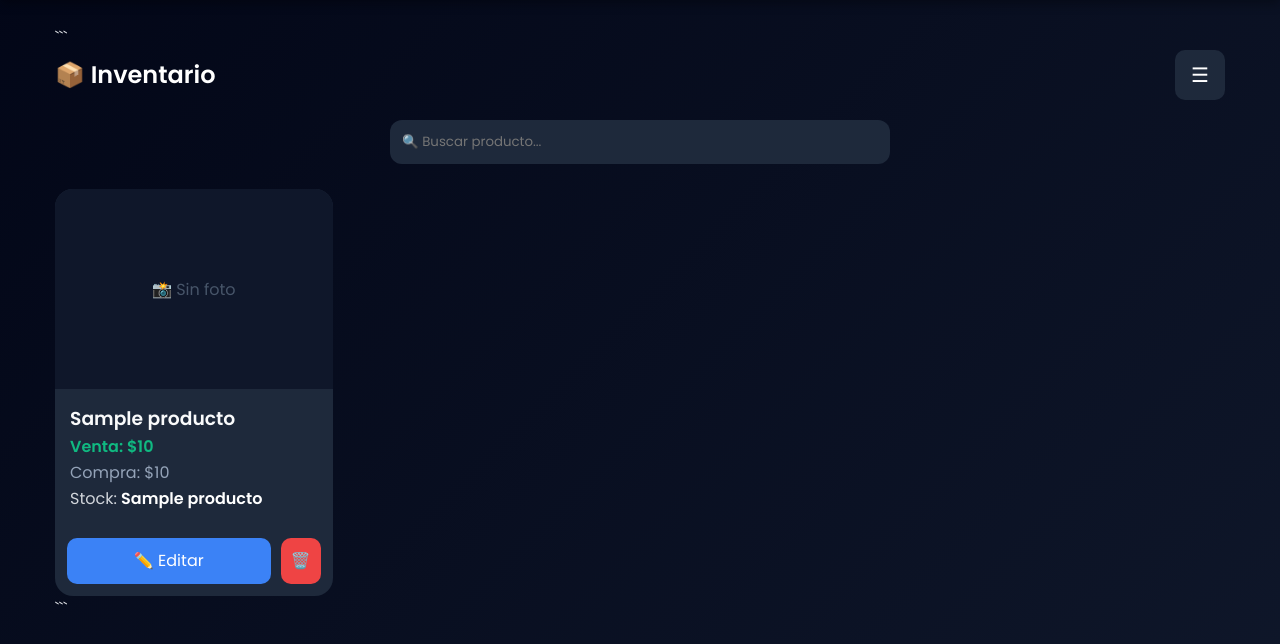
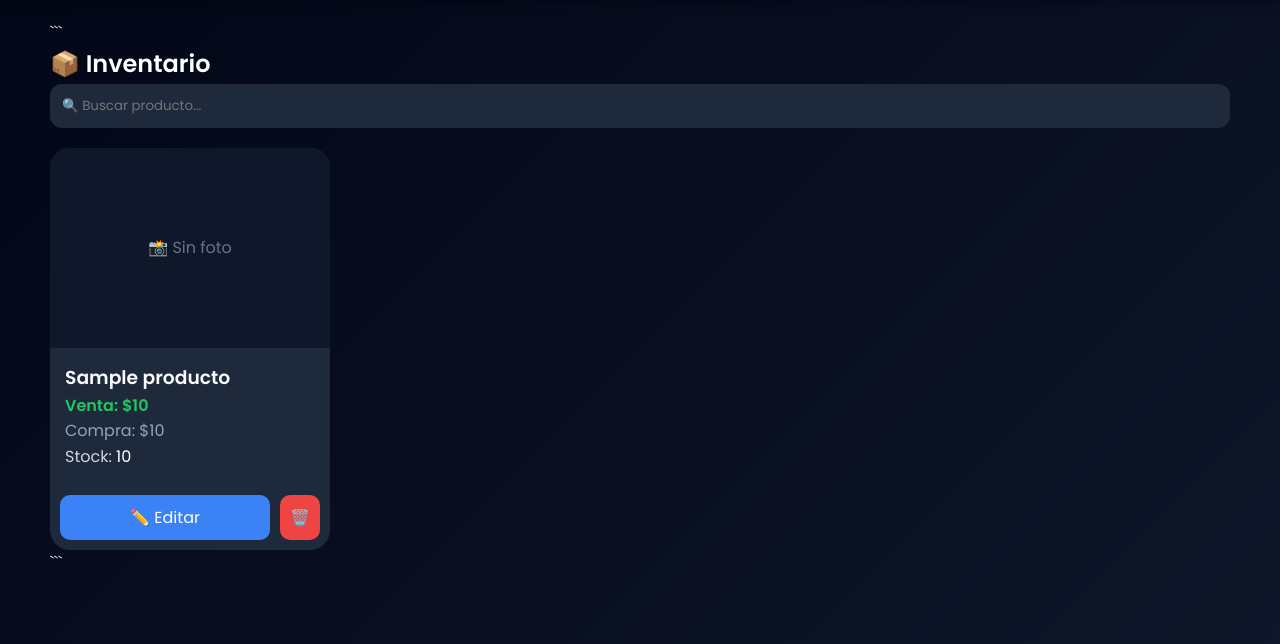
Before and after one commit to carlosarturoyepescelon11-boop/Yepesstore, a Flask app: template templates/index.html in a window 1280 px wide. Shown: the part 59-703 px from the top of the page. Run offline with Flask 3, Linux system fonts and the light colour scheme; the template is opened without the code that fills it: most values are stand-ins (such as "Sample title", 1, 10 or a date in 2020).

Commit message:
Update index.html

````diff
--- a/templates/index.html
+++ b/templates/index.html
@@ -2,79 +2,62 @@
 
 {% block content %}
 
-<div class="container" style="padding: 15px; max-width: 1200px; margin:auto;">
+<div class="container" style="padding: 10px;">
 
 ```
-<div style="display:flex; justify-content:space-between; align-items:center; margin-bottom: 20px;">
-    <h2 style="color: white;">📦 Inventario</h2>
+<h2 style="color: white;">📦 Inventario</h2>
 
-    <div style="position: relative;">
-        <button onclick="toggleMenu()" style="font-size: 20px; background: #1e293b; color: white; border:none; padding:10px 16px; border-radius:10px;">☰</button>
-
-        <div id="menu" style="display:none; position:absolute; right:0; top:50px; background:#1e293b; border-radius:10px; padding:10px; min-width:180px;">
-            <a href="/ventas" style="display:block; color:white; padding:10px;">🏠 Inicio</a>
-            <a href="/index" style="display:block; color:white; padding:10px;">📦 Inventario</a>
-            <a href="/dashboard" style="display:block; color:white; padding:10px;">📊 Dashboard</a>
-            <a href="/inversion" style="display:block; color:white; padding:10px;">💸 Inversión</a>
-            <a href="/caja" style="display:block; color:white; padding:10px;">💰 Caja</a>
-            <a href="/historial_caja" style="display:block; color:white; padding:10px;">📊 Historial Caja</a>
-            <a href="{{ url_for('logout') }}" style="display:block; color:#ff6b6b; padding:10px;">🚪 Salir</a>
-        </div>
-    </div>
+<div style="margin-bottom: 20px;">
+    <input type="text" id="buscador" placeholder="🔍 Buscar producto..."
+           style="width: 100%; padding:12px; border-radius:12px; border:none; background: #1e293b; color: white;">
 </div>
 
-<div style="margin-bottom: 25px; display:flex; justify-content:center;">
-    <input type="text" id="buscador" placeholder="🔍 Buscar producto..."
-           style="width: 90%; max-width:500px; padding:12px; border-radius:12px; border:none; background: #1e293b; color: white;">
-</div>
-
-<div id="gridProductos" style="display:grid; grid-template-columns:repeat(auto-fill,minmax(260px,1fr)); gap:20px;">
+<div style="display:grid; grid-template-columns:repeat(auto-fill,minmax(250px,1fr)); gap:20px;">
 
     {% for p in productos %}
-    <div class="card-producto" data-nombre="{{ p[1]|lower }}"
-         style="background:#1e293b; border-radius:18px; overflow:hidden;">
+    <div style="background:#1e293b; border-radius:20px; overflow:hidden;">
 
-        <!-- IMAGEN (CORREGIDO) -->
+        <!-- IMAGEN -->
         <div style="height:200px; background:#0f172a; display:flex; align-items:center; justify-content:center;">
-            {% if p[6] %}
-                <img src="{{ url_for('static', filename='uploads/' ~ p[6]) }}"
+            {% if p["imagen"] %}
+                <img src="{{ url_for('static', filename='uploads/' ~ p['imagen']) }}"
                      style="width:100%; height:100%; object-fit:cover;">
             {% else %}
-                <div style="color:#475569;">
-                    📸 Sin foto
-                </div>
+                <div style="color:#64748b;">📸 Sin foto</div>
             {% endif %}
         </div>
 
         <!-- INFO -->
         <div style="padding:15px; color:white;">
-            <h3>{{ p[1] }}</h3>
 
-            <p style="color:#10b981; font-weight:bold;">
-                Venta: ${{ "{:,.0f}".format(p[4]).replace(',', '.') }}
+            <h3>{{ p["nombre"] }}</h3>
+
+            <p style="color:#22c55e; font-weight:bold;">
+                Venta: ${{ "{:,.0f}".format(p["precio_venta"]).replace(',', '.') }}
             </p>
 
             <p style="color:#94a3b8;">
-                Compra: ${{ "{:,.0f}".format(p[3]).replace(',', '.') }}
+                Compra: ${{ "{:,.0f}".format(p["precio_compra"]).replace(',', '.') }}
             </p>
 
-            <!-- STOCK (CORREGIDO) -->
             <p>
                 Stock:
-                <strong style="color: {% if p[7]|int <= 3 %}red{% else %}white{% endif %};">
-                    {{ p[7] }}
-                </strong>
+                <span style="color: {% if p['stock'] <= 3 %}red{% else %}white{% endif %};">
+                    {{ p["stock"] }}
+                </span>
             </p>
+
         </div>
 
-        <div style="padding:12px; display:flex; gap:10px;">
-            <a href="{{ url_for('editar', id=p[0]) }}"
+        <!-- BOTONES -->
+        <div style="display:flex; gap:10px; padding:10px;">
+            <a href="{{ url_for('editar', id=p['id']) }}"
                style="flex:1; background:#3b82f6; color:white; text-align:center; padding:10px; border-radius:10px;">
                ✏️ Editar
             </a>
 
-            <a href="{{ url_for('eliminar', id=p[0]) }}"
-               style="background:#ef4444; color:white; padding:10px; border-radius:10px;">
+            <a href="{{ url_for('eliminar', id=p['id']) }}"
+               style="background:#ef4444; padding:10px; border-radius:10px;">
                🗑️
             </a>
         </div>
@@ -86,22 +69,4 @@
 ```
 
 </div>
-
-<script>
-function toggleMenu() {
-    const menu = document.getElementById("menu");
-    menu.style.display = (menu.style.display === "block") ? "none" : "block";
-}
-
-document.getElementById("buscador").addEventListener("keyup", function() {
-    let filtro = this.value.toLowerCase();
-    let productos = document.querySelectorAll(".card-producto");
-
-    productos.forEach(p => {
-        let nombre = p.getAttribute("data-nombre");
-        p.style.display = nombre.includes(filtro) ? "block" : "none";
-    });
-});
-</script>
-
 {% endblock %}
````
